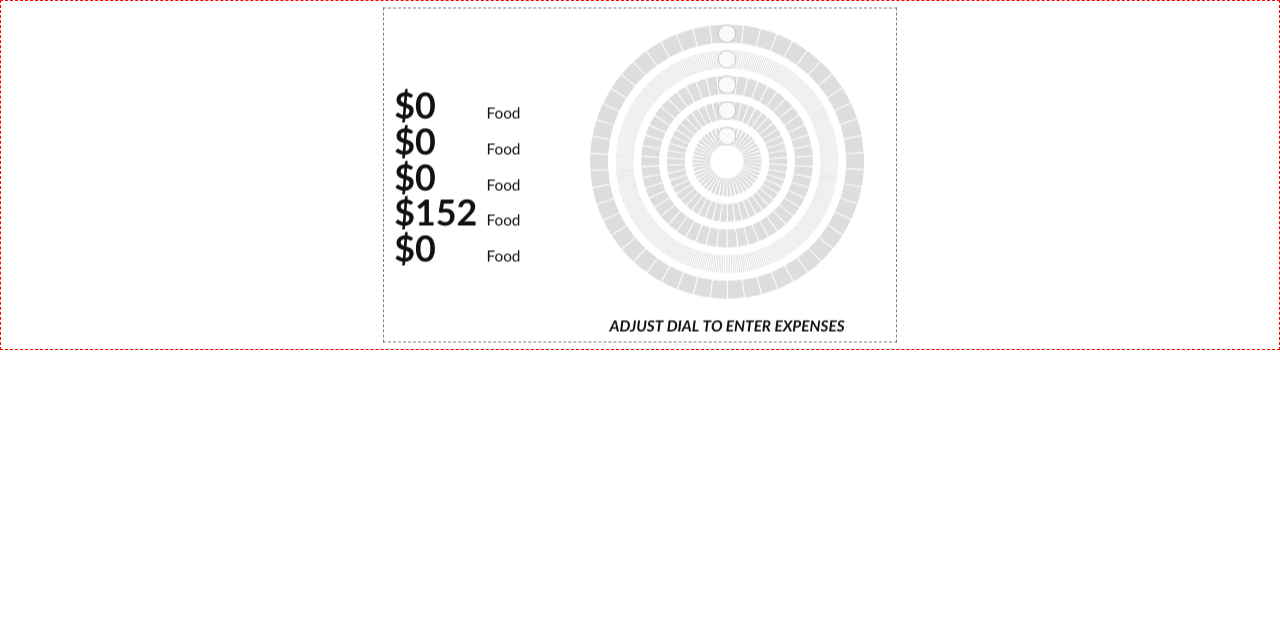
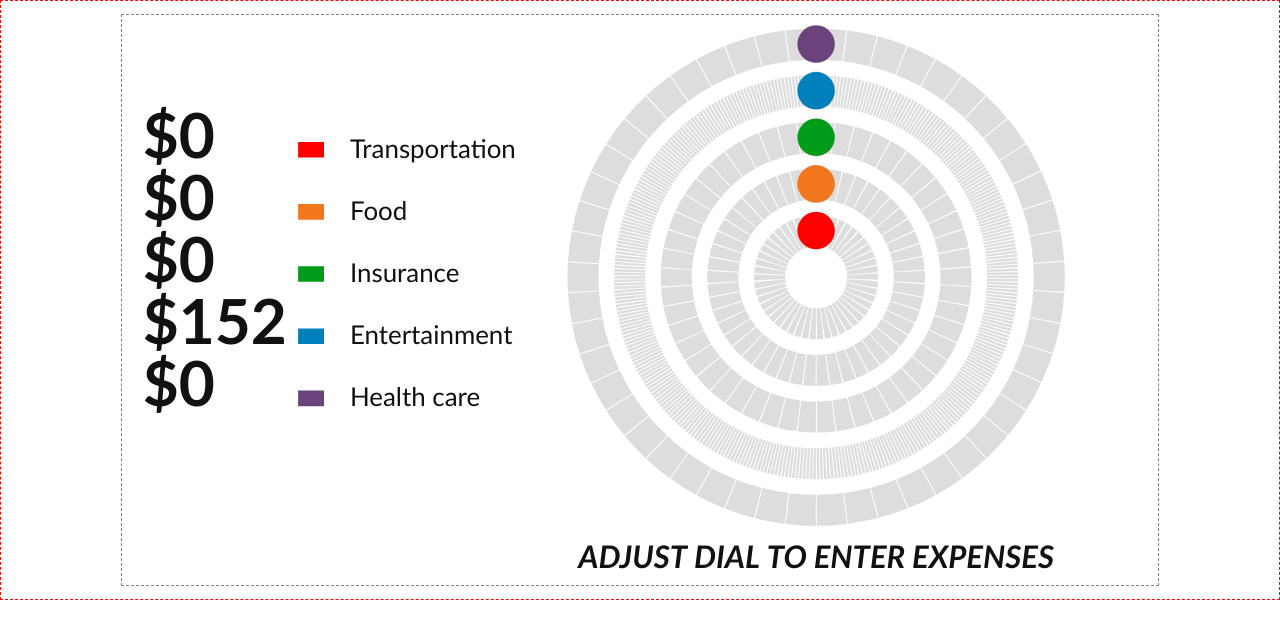
Before and after one commit to robispan/Circular-Slider, a plain HTML site: page index.html in a window 1280 px wide. Drawn offline with nearby package versions, Linux system fonts and the light colour scheme.

Commit message:
menu categories, bug fixes, dash sizing
- added categories and colored rects to menu
- set slider dash size to be relative to device pixel ratio
- fixed bug: mousemove/touchmove event listeners are added only if mousedown/touchstart position is not on one of the sliders
- fixed bug: if a slider is identified to be pressed, subsequent sliders are ignored (before the fix user could touch 2 sliders at once)

```diff
--- a/js/main.js
+++ b/js/main.js
@@ -47,13 +47,13 @@ class Slider {
 
     // canvas sizing
     var h, w;  // css pixels height/width
-    if (contH / contW < 0.65) {
+    if (contH / contW < 0.55) {
       h = Math.round(contH * .95);
-      w = Math.round(h / 0.65);
+      w = Math.round(h / 0.55);
     }
     else {
       w = Math.round(contW * .95);
-      h = Math.round(w * 0.65);
+      h = Math.round(w * 0.55);
     }
 
     if (this.ratio !== 1) {
@@ -95,7 +95,8 @@ class Slider {
     // make array of sliders
     for (let i = 0; i < options.sliders.length; i++) {
       sliders.push({
-        r: options.sliders[i].radius * cw * 0.05,
+        category: options.sliders[i].category,
+        r: options.sliders[i].radius * cw * 0.045,
         color: options.sliders[i].color,
         max: options.sliders[i].max,
         min: options.sliders[i].min,
@@ -104,7 +105,7 @@ class Slider {
         // default position of handles
         diff: -0.5*pi,
         x: center.x,
-        y: center.y - options.sliders[i].radius * cw * 0.05
+        y: center.y - options.sliders[i].radius * cw * 0.045
       });
     }
 
@@ -116,12 +117,13 @@ class Slider {
       const min = sliders[i].min;
       const step = sliders[i].step;
       const remainder = (max - min) % step;
-      slider.dash = 2*pi*r * (step / (max - min)) - 1;
+      slider.dashGap = 1*this.ratio;
+      slider.dash = 2*pi*r * (step / (max - min)) - slider.dashGap;
     }
   }  // createSliders - END
 
 
-  // +++++++++++++++++++++++++++++++++++ EDIT SLIDERS ARRAY ON RESIZE +++++++++++++++++++++++++++++++++++
+  // +++++++++++++++++++++++++++++++++++ EDIT SLIDERS ON RESIZE +++++++++++++++++++++++++++++++++++
 
 
   editSliderOnResize() {
@@ -130,13 +132,15 @@ class Slider {
     const ch = this.ctx.canvas.height;
     // sliders center position
     const center = {x: cw * 0.67, y: ch * 0.46};
+    // edit sliders' properties
     for (let i = 0; i < options.sliders.length; i++) {
       slider = this.sliders[i];
-      r = options.sliders[i].radius * cw * 0.05;
       // edit radius
+      r = options.sliders[i].radius * cw * 0.045;
       slider.r = r;
       // edit dash
-      slider.dash = 2*Math.PI*r * (slider.step / (slider.max - slider.min)) - 1;
+      slider.dashGap = 1*this.ratio;
+      slider.dash = 2*Math.PI*r * (slider.step / (slider.max - slider.min)) - slider.dashGap;
       // edit handle coordinates
       slider.x = Math.cos(slider.diff) * r + center.x;
       slider.y = Math.sin(slider.diff) * r + center.y;
@@ -144,8 +148,10 @@ class Slider {
   }
 
 
-  // +++++++++++++++++++++++++++++++++++ DRAW & MOVE SLIDERS +++++++++++++++++++++++++++++++++++
+  // +++++++++++++++++++++++++++++++++++ DRAW & ANIMATE OBJECTS +++++++++++++++++++++++++++++++++++
 
+
+  // ----------------- PARENT METHOD WITH GLOBAL VARIABLES -----------------
 
   drawObjects() {
     // global variables
@@ -154,17 +160,16 @@ class Slider {
     const cw = ctx.canvas.width;
     const ch = ctx.canvas.height;
     const pi = Math.PI;
-    const r = cw * 0.017;  // handle radius
+    const r = cw * 0.018;  // handle radius
     const ratio = this.ratio;  // devicePixelRatio
     // sliders center position
     const center = {x: cw*0.67, y: ch*0.46};
     // data position
-    const dataPosition = {x: cw*0.02, y: ch*0.33};
+    const dataPosition = {x: cw*0.02, y: ch*0.25};
     const sliders = this.sliders;
 
 
     // ----------------- DRAW SLIDERS, DATA & INSTRUCTIONS -----------------
-
 
     let dash, fontSize, instruction;
     function drawsliders() {
@@ -182,8 +187,8 @@ class Slider {
       sliders.forEach(function(slider, index) {
         // draw sliders backgrounds (full grey circles)
         ctx.save();
-        ctx.lineWidth = cw * 0.035;
-        ctx.setLineDash([slider.dash, 1]);
+        ctx.lineWidth = cw * 0.03;
+        ctx.setLineDash([slider.dash, slider.dashGap]);
         ctx.strokeStyle = '#ddd';
         ctx.beginPath();
         ctx.arc(center.x, center.y, slider.r, -.5*pi, 1.5*pi, false);
@@ -192,8 +197,8 @@ class Slider {
 
         // draw colored paths
         ctx.save();
-        ctx.lineWidth = cw * 0.035;
-        ctx.setLineDash([slider.dash, 1]);
+        ctx.lineWidth = cw * 0.03;
+        ctx.setLineDash([slider.dash, slider.dashGap]);
         ctx.globalAlpha = 1;
         ctx.beginPath();
         ctx.arc(center.x, center.y, slider.r, -.5*pi, slider.diff, false);
@@ -204,39 +209,45 @@ class Slider {
         // draw handles
         ctx.save();
         ctx.setLineDash([]);
-        ctx.fillStyle = 'rgba(250,250,250,1)';
+        ctx.fillStyle = 'white';
         ctx.beginPath();
         ctx.arc(slider.x, slider.y, r, 0, 2*pi, false);
         ctx.fill();
-        ctx.lineWidth = 1;
+        ctx.lineWidth = 1*ratio;
         ctx.strokeStyle = '#c7c7c7';
         ctx.stroke();
         ctx.restore();
 
         // draw data
         ctx.save();
-        fontSize = cw * 0.07;
+        fontSize = cw * 0.06;
         ctx.font = 'bold ' + fontSize + 'px Calibri';
-        ctx.fillStyle = "#111";
+        ctx.fillStyle = '#111';
         ctx.textAlign = 'left';
-        ctx.fillText('$' + slider.value, dataPosition.x, dataPosition.y + index* cw * 0.07);
+        ctx.fillText('$' + slider.value, dataPosition.x, dataPosition.y + index* cw * 0.06);
         ctx.restore();
         // menu
         ctx.save();
-        fontSize = cw * 0.03;
+        fontSize = cw * 0.025;
         ctx.font = '400 ' + fontSize + 'px Calibri';
-        ctx.fillStyle = "#111";
+        ctx.fillStyle = '#111';
         ctx.textAlign = 'left';
-        ctx.fillText('Food', dataPosition.x * 10, dataPosition.y + index* cw * 0.07);
+        ctx.fillText(slider.category, dataPosition.x * 11, dataPosition.y + index * cw * 0.06);
+        ctx.restore();
+        // color rectangles
+        ctx.save();
+        ctx.fillStyle = slider.color;
+        ctx.rect(dataPosition.x * 8.5, dataPosition.y - cw*0.015 + index * cw * 0.06, cw * 0.025, cw * 0.015);
+        ctx.fill();
         ctx.restore();
       });
-    }  // drawsliders end
+    }  // drawsliders - END
+
     // draw sliders with default properties on load
     drawsliders();
 
 
     // ----------------- HELPER FUNCTIONS -----------------
-
 
     // round angle to nearest step
     function roundAngle(angle, max, min, step) {
@@ -294,7 +305,6 @@ class Slider {
 
     // ----------------- MOVE SLIDERS -----------------
 
-
     // edit slider's properties and redraw sliders
     function moveSlider(slider, event) {
       let mouseX, mouseY, x, y, z, xh, yh, diff, diffRound;
@@ -330,11 +340,12 @@ class Slider {
 
     // ----------------- EVENT LISTENERS -----------------
 
-
     // mousedown function
     let pickedSlider;  // slider that is dragged
     function onMouseDown(event) {
       let mouseX, mouseY, x, y, z;
+      // variable used to break out of forEach loop
+      let brk = false;
       // get mouse coordinates inside canvas
       mouseX = event.clientX - canvas.getBoundingClientRect().left;
       mouseY = event.clientY - canvas.getBoundingClientRect().top;
@@ -346,20 +357,23 @@ class Slider {
 
       // check if user clicked on one of the sliders
       sliders.forEach(function(slider) {
-        if (z < slider.r + cw*0.025 && z > slider.r - cw*0.025) {
+        if (z < slider.r + cw*0.023 && z > slider.r - cw*0.017) {
           // change slider position on click
           pickedSlider = slider;
           moveSlider(slider, event);
+          // listen to mousemove
+          ctx.canvas.addEventListener('mousemove', onMouseMove);
+          // stop the loop
+          brk = true;
         }
       });
-      // listen to mousemove
-      ctx.canvas.addEventListener('mousemove', onMouseMove);
     }
-
     // touchdown function
     let touchedSlider;  // slider that is dragged
     function onTouchDown(event) {
       let mouseX, mouseY, x, y, z;
+      // variable used to break out of forEach loop
+      let brk = false;
       // get mouse coordinates inside canvas
       mouseX = event.touches[0].clientX - canvas.getBoundingClientRect().left;
       mouseY = event.touches[0].clientY - canvas.getBoundingClientRect().top;
@@ -371,46 +385,46 @@ class Slider {
 
       // check if user clicked on one of the sliders
       sliders.forEach(function(slider) {
-        if (z < slider.r + cw*0.025 && z > slider.r - cw*0.025) {
+        if (!brk && z < slider.r + cw*0.025 && z > slider.r - cw*0.025) {
           // change slider position on click
           touchedSlider = slider;
           moveSlider(slider, event.touches[0]);
+          // listen to touchmove
+          ctx.canvas.addEventListener('touchmove', onTouchMove);
+          // stop the loop
+          brk = true;
         }
       });
-      // listen to touchmove
-      ctx.canvas.addEventListener('touchmove', onTouchMove);
     }
-
 
     // mousemove function
     function onMouseMove(event) {
       moveSlider(pickedSlider, event);
     }
-
     // touchmove function
     function onTouchMove(event) {
       var touch = event.touches[0];
       moveSlider(touchedSlider, touch);
     }
 
-
     // mouseup function
     function onMouseUp() {
       // stop listening to mousemove
       ctx.canvas.removeEventListener('mousemove', onMouseMove);
     }
-
     // touchup function
     function onTouchUp() {
       // stop listening to mousemove
       ctx.canvas.removeEventListener('touchmove', onTouchMove);
     }
 
+    // listen to touch down
+    ctx.canvas.addEventListener('touchstart', onTouchDown);
     // listen to mouse down
-    ctx.canvas.addEventListener('touchstart', onTouchDown);
     ctx.canvas.addEventListener('mousedown', onMouseDown);
+    // listen to touch end
+    ctx.canvas.addEventListener('touchend', onTouchUp);
     // listen to mouse up
-    ctx.canvas.addEventListener('touchend', onTouchUp);
     ctx.canvas.addEventListener('mouseup', onMouseUp);
 
 
@@ -426,11 +440,11 @@ class Slider {
 const options = {
   container: 'container',
   sliders: [
-    {radius: 1, color: 'red', max: 100, min: 0, step: 2},
-    {radius: 2, color: '#f3771c', max: 100, min: 0, step: 2},
-    {radius: 3, color: '#009b19', max: 100, min: 0, step: 2},
-    {radius: 4, color: '#0080bb', max: 860, min: 152, step: 2},
-    {radius: 5, color: '#6a427c', max: 100, min: 0, step: 2}
+    {category: 'Transportation', radius: 1, color: 'red', max: 100, min: 0, step: 2},
+    {category: 'Food', radius: 2, color: '#f3771c', max: 100, min: 0, step: 2},
+    {category: 'Insurance', radius: 3, color: '#009b19', max: 100, min: 0, step: 2},
+    {category: 'Entertainment', radius: 4, color: '#0080bb', max: 860, min: 152, step: 2},
+    {category: 'Health care', radius: 5, color: '#6a427c', max: 100, min: 0, step: 2}
   ]
 };
 
--- a/style/style.css
+++ b/style/style.css
@@ -1,4 +1,4 @@
 #container {
-  height: 350px;
+  height: 600px;
   border: 1px dashed red;
 }
```
